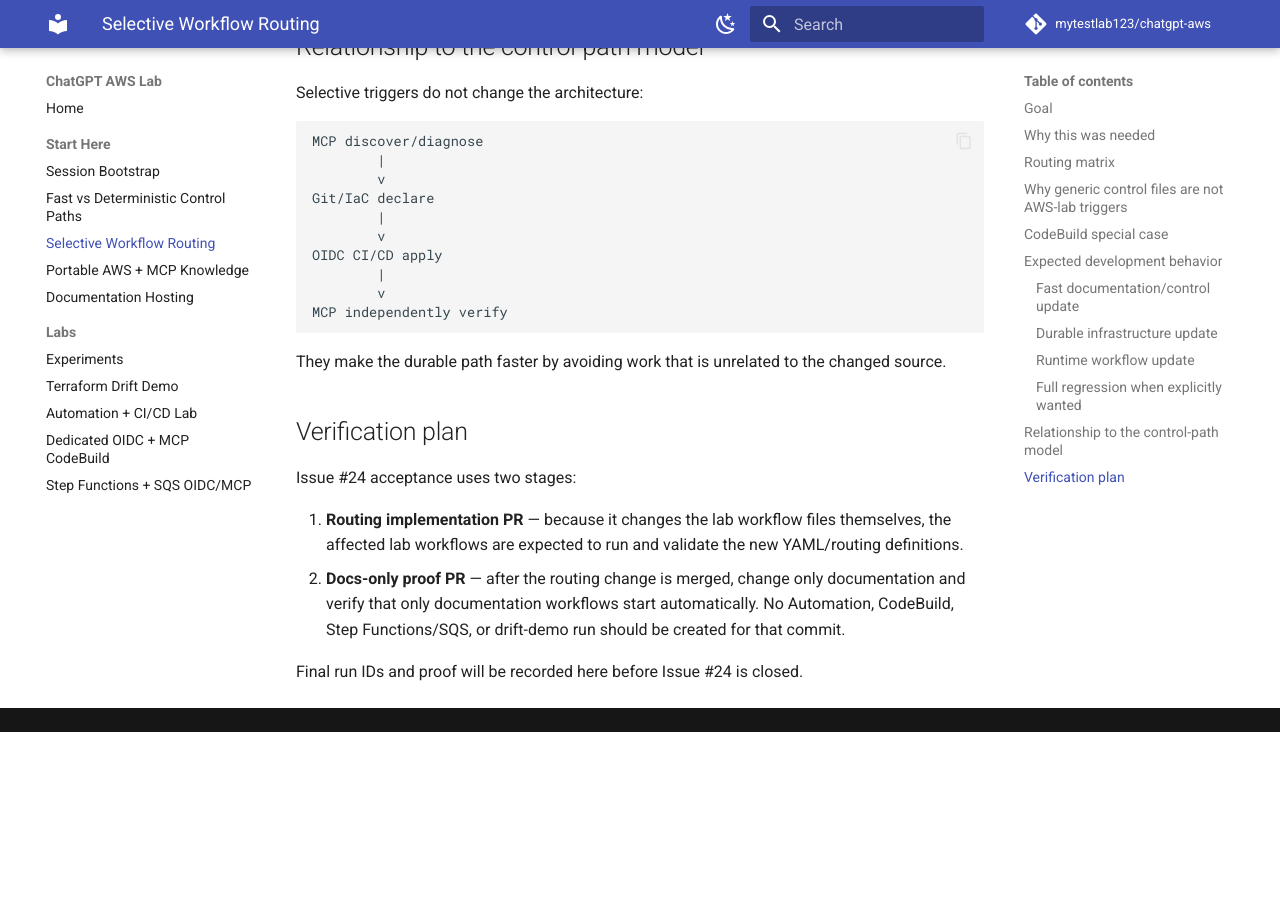
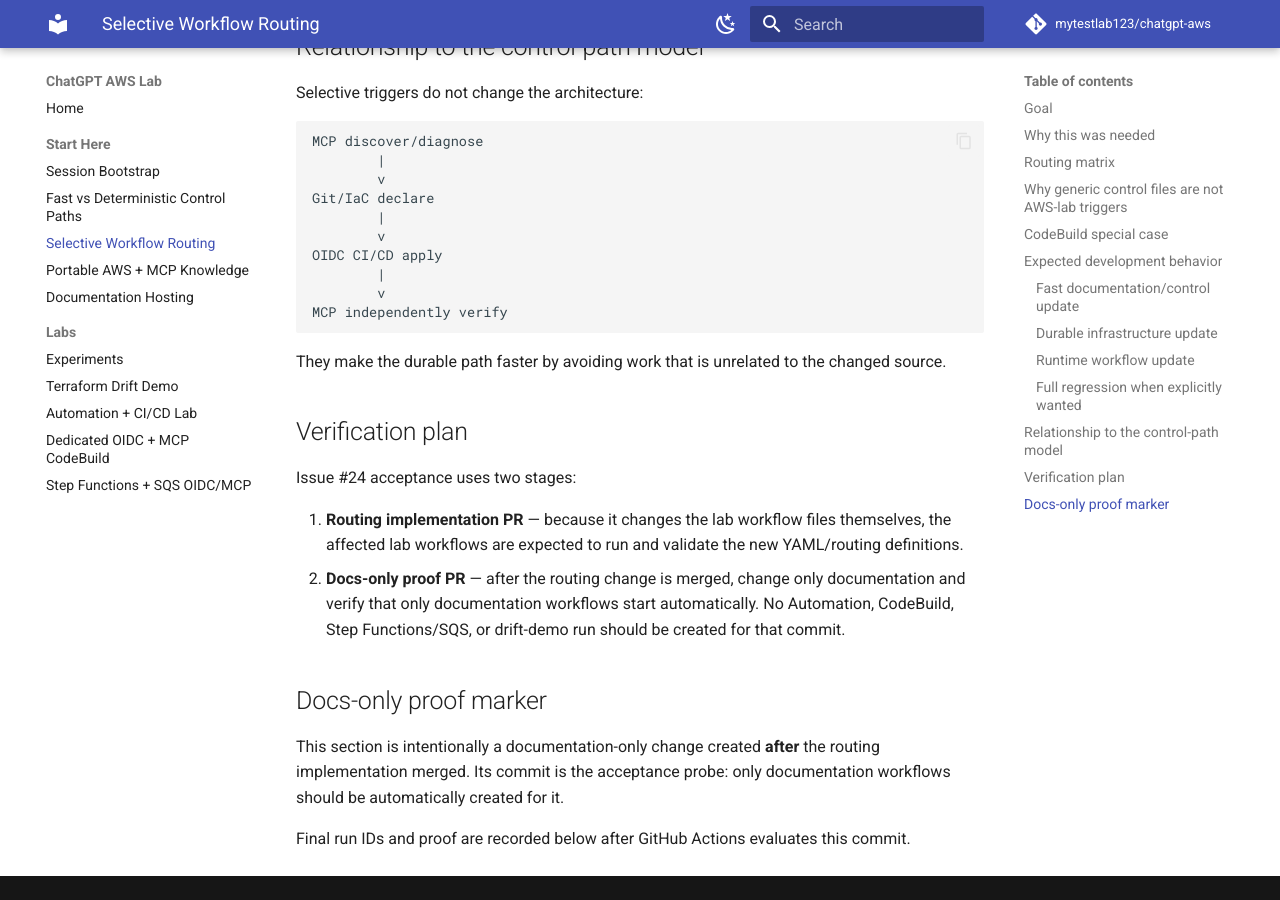
Before and after one commit to mytestlab123/chatgpt-aws, an MkDocs documentation site: the page built from docs/WORKFLOW_ROUTING.md, in a window 1280 px wide and 900 px high, scrolled down 3218 px. Built offline with MkDocs 1.6.1 and Material for MkDocs 9.7.7, drawn with Linux system fonts in a browser that asks for light colours; comment, search, counter and statistics services are not loaded; before the commit the page ends 3950 px from its top, so only the background shows below that.

Commit message:
Start docs-only routing proof

```diff
--- a/docs/WORKFLOW_ROUTING.md
+++ b/docs/WORKFLOW_ROUTING.md
@@ -143,4 +143,8 @@ Issue #24 acceptance uses two stages:
 1. **Routing implementation PR** — because it changes the lab workflow files themselves, the affected lab workflows are expected to run and validate the new YAML/routing definitions.
 2. **Docs-only proof PR** — after the routing change is merged, change only documentation and verify that only documentation workflows start automatically. No Automation, CodeBuild, Step Functions/SQS, or drift-demo run should be created for that commit.
 
-Final run IDs and proof will be recorded here before Issue #24 is closed.
+## Docs-only proof marker
+
+This section is intentionally a documentation-only change created **after** the routing implementation merged. Its commit is the acceptance probe: only documentation workflows should be automatically created for it.
+
+Final run IDs and proof are recorded below after GitHub Actions evaluates this commit.
```
